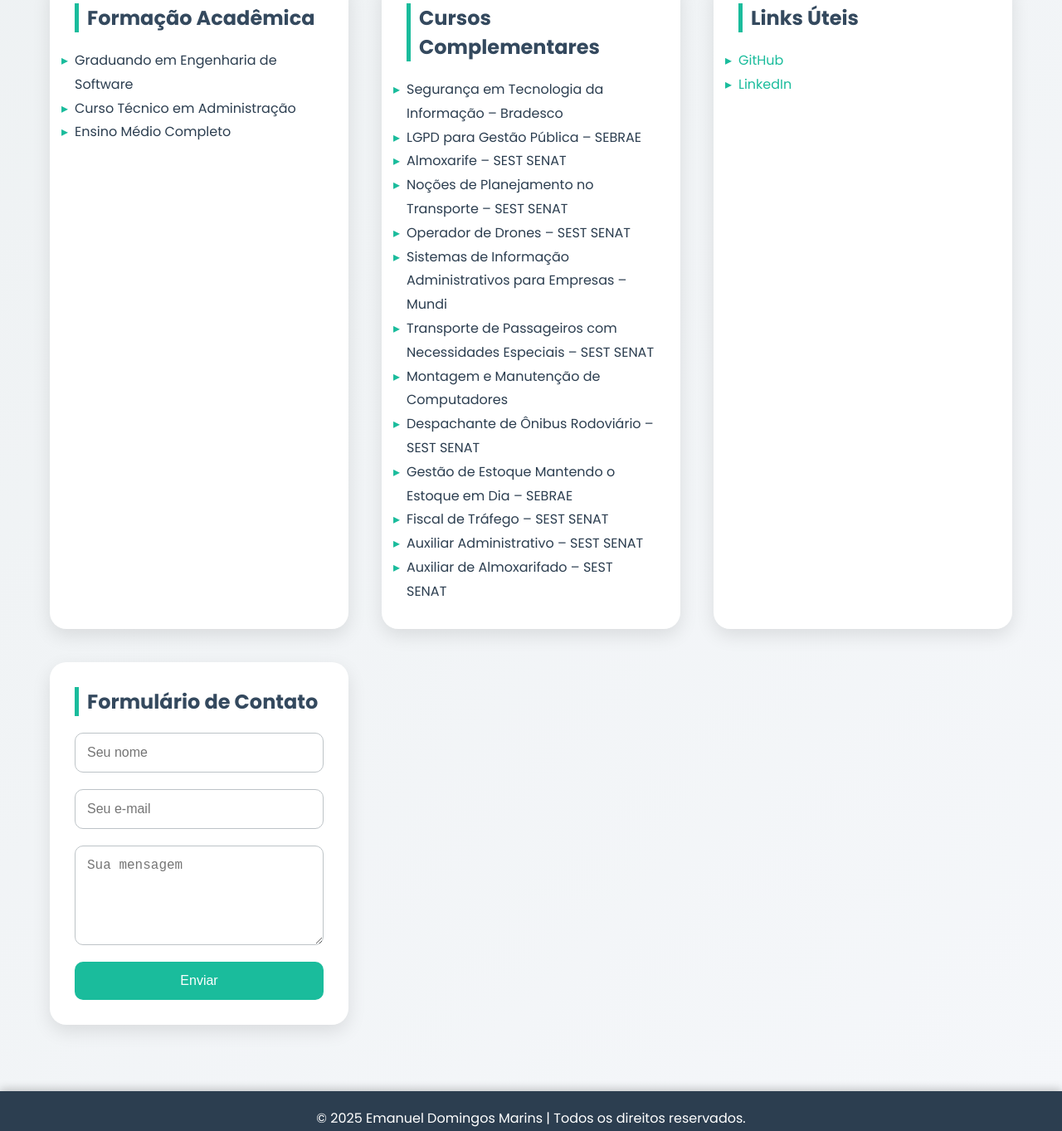
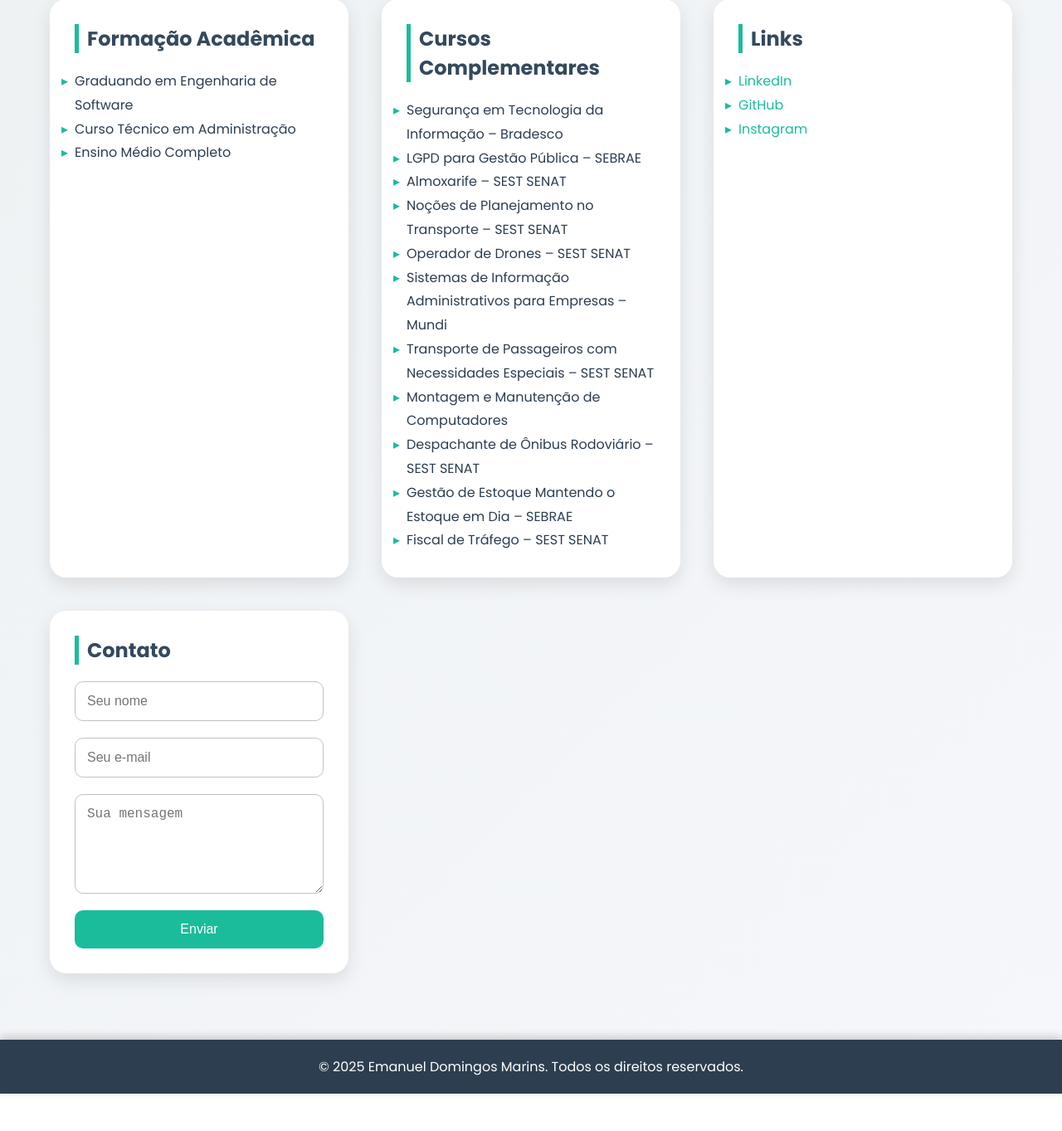
Before and after one commit to Emanuel-Marins/curriculo, a plain HTML site: page index.html in a window 1280 px wide. Shown: the part 959-2322 px from the top of the page at 83% size. After the commit the page ends 2277 px from the top, so only its background shows below. Drawn offline with nearby package versions, Linux system fonts and the light colour scheme; no server answers.

Commit message:
Update index.html

```diff
--- a/index.html
+++ b/index.html
@@ -1,4 +1,4 @@
-<!DOCTYPE html>
+]<!DOCTYPE html>
 <html lang="pt-br">
 
 <head>
@@ -269,22 +269,21 @@
         <li>Despachante de Ônibus Rodoviário – SEST SENAT</li>
         <li>Gestão de Estoque Mantendo o Estoque em Dia – SEBRAE</li>
         <li>Fiscal de Tráfego – SEST SENAT</li>
-        <li>Auxiliar Administrativo – SEST SENAT</li>
-        <li>Auxiliar de Almoxarifado – SEST SENAT</li>
       </ul>
     </section>
 
     <section id="links">
-      <h2>Links Úteis</h2>
+      <h2>Links</h2>
       <ul>
-        <li><a href="https://github.com/seuusuario" target="_blank">GitHub</a></li>
-        <li><a href="https://linkedin.com/in/seuusuario" target="_blank">LinkedIn</a></li>
+        <li><a href="https://www.linkedin.com/in/emanuel-domingos-marins-319932236/" target="_blank">LinkedIn</a></li>
+        <li><a href="https://github.com/Emanuelxw" target="_blank">GitHub</a></li>
+        <li><a href="https://www.instagram.com/emanuel.xw/" target="_blank">Instagram</a></li>
       </ul>
     </section>
 
     <section id="contato">
-      <h2>Formulário de Contato</h2>
-      <form>
+      <h2>Contato</h2>
+      <form action="https://formspree.io/f/xvgkbapk" method="POST">
         <input type="text" id="nome" name="nome" placeholder="Seu nome" required>
         <input type="email" id="email" name="email" placeholder="Seu e-mail" required>
         <textarea id="mensagem" name="mensagem" rows="5" placeholder="Sua mensagem" required></textarea>
@@ -294,7 +293,7 @@
   </div>
 
   <footer>
-    <p>&copy; 2025 Emanuel Domingos Marins | Todos os direitos reservados.</p>
+    <p>&copy; 2025 Emanuel Domingos Marins. Todos os direitos reservados.</p>
   </footer>
 
 </body>
```
